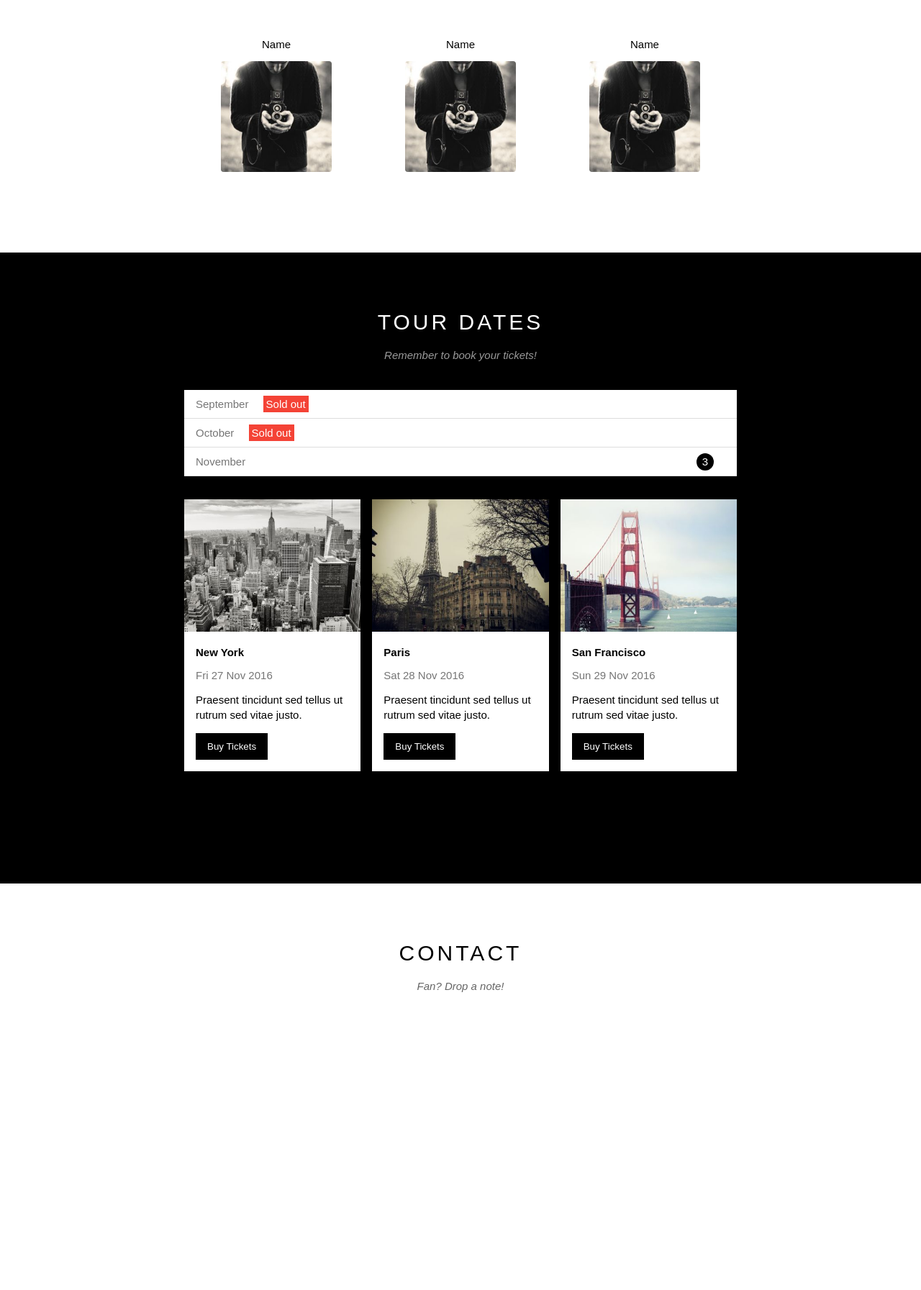
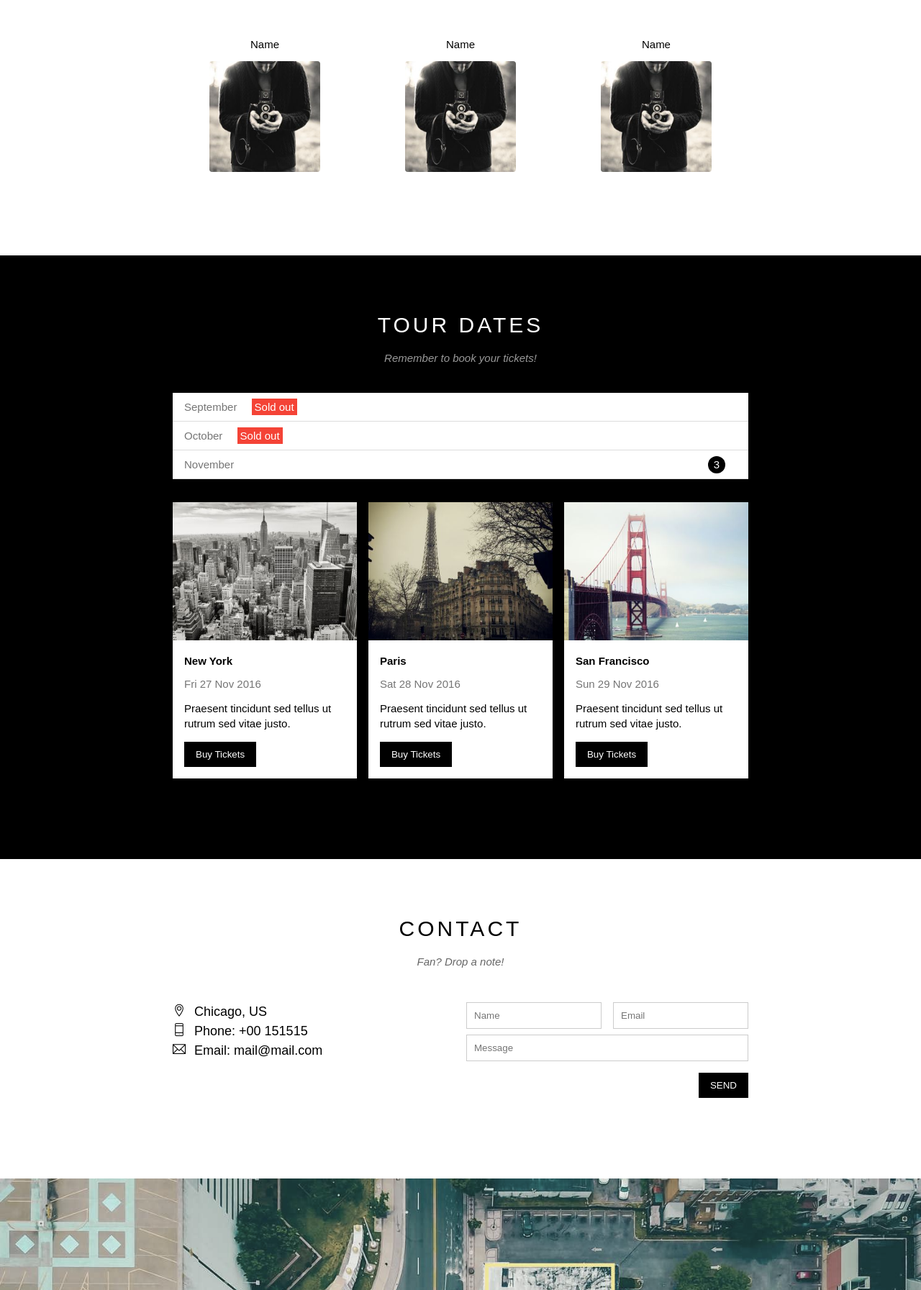
Before and after one commit to tinhuynh0703/TheBandWeb, a plain HTML site: page index.html in a window 1280 px wide. Shown: the part 1007-2800 px from the top of the page at 72% size. Before the commit the page ends 2494 px from the top, so only its background shows below. Drawn offline with Linux system fonts and the light colour scheme.

Commit message:
complete

```diff
--- a/assets/css/style.css
+++ b/assets/css/style.css
@@ -14,18 +14,45 @@ html {
 3. Màu sắc
 4. Kiểu dáng (kiểu chữ, hình tròn, vuông,...) */
 
-.clear {
-    clear: both;
-}
 
 /* Common */
 .text-white {
     color: #fff !important;
 }
 
+.text-center {
+    text-align: center !important;
+}
+
+.float-right {
+    float: right !important;
+}
+
+.btn {
+    text-decoration: none;
+    background-color: #000;
+    color: #fff;
+    padding: 10px 16px;
+    cursor: pointer;
+    display: inline-block;
+    margin-top: 15px;
+    border: none;
+}
+
+.btn:hover {
+    color: #000;
+    background-color: #ccc;
+}
+
 .row {
     margin-left: -8px;
     margin-right: -8px;
+}
+
+.row::after {
+    content: "";
+    display: block;
+    clear: both;
 }
 
 .col {
@@ -34,10 +61,28 @@ html {
     padding-right: 8px;
 }
 
+.col-half {
+    width: 50%;
+}
+
+.col-third {
+    width: 33.33333%;
+}
+
+.col-full {
+    width: 100%;
+}
+
+.mt-8 {
+    margin-top: 8px !important;
+}
+
+.mt-16 {
+    margin-top: 16px !important;
+}
+
 /* Main */
-#main  {
-
-}
+#main {}
 
 #header {
     position: fixed;
@@ -58,7 +103,7 @@ html {
     display: block;
 }
 
-#nav > li > a {
+#nav>li>a {
     text-transform: uppercase;
 }
 
@@ -79,7 +124,7 @@ html {
 }
 
 #nav .subnav li:hover,
-#nav > li:hover > a {
+#nav>li:hover>a {
     color: #000;
     background-color: #ccc;
 }
@@ -106,7 +151,7 @@ html {
 }
 
 #header .search-btn:hover {
-    background-color:#f44336;
+    background-color: #f44336;
     cursor: pointer;
 }
 
@@ -155,13 +200,11 @@ html {
     font-weight: bolder;
 }
 
-#content {
-
-}
+#content {}
 
 #content .content-section {
     width: 800px;
-    padding: 70px 16px 108px 16px;
+    padding: 70px 0px 112px;
     margin-left: auto;
     margin-right: auto;
 }
@@ -187,18 +230,14 @@ html {
     font-size: 15px;
     text-align: justify;
     line-height: 1.4;
-    letter-spacing: 1px ;
+    letter-spacing: 1px;
 }
 
 #content .member-list {
     margin-top: 56px;
 }
 
-#content .member-item {
-    float: left;
-    width: 33.33333%;
-    text-align: center;
-}
+
 
 #content .member-name {
     font-size: 15px;
@@ -250,12 +289,9 @@ html {
 
 .places-list {
     margin-top: 32px;
-    margin-bottom: 48px;
+
 }
 
-.place-item {
-    width: 33.33333%;
-}
 
 .place-img {
     width: 100%;
@@ -288,25 +324,68 @@ html {
     line-height: 1.4;
 }
 
-.place-buy-btn {
-    text-decoration: none;
-    background-color: #000;
-    color: #fff;
-    padding: 11px 16px;
-    margin-top: 30px;
-    cursor: pointer;
-    display: inline-block;
-    margin-top: 15px;
-    border: none;
+
+/* Contact form */
+.contact-content {
+    margin-top: 48px;
 }
 
-.place-buy-btn:hover {
-    color: #000;
-    background-color: #ccc;
+.contact-info {
+    font-size: 18px;
+    line-height: 1.5;
 }
 
+.contact-info i[class*="ti-"] {
+    width: 30px;
+    display: inline-block;
+
+}
+
+.contact-form {
+    font-size: 15px;
+}
+
+.contact-form .form-control {
+    padding: 10px;
+    border: 1px solid #ccc;
+    width: 100%;
+}
+
+/* Map section */
+.map-section img {
+    width: 100%;
+}
+
+.grayscale {
+    filter: grayscale(50%);
+}
+
+/* Footer section */
 #footer {
+    padding: 64px 16px;
+    text-align: center;
+}
 
+#footer .socials-list {
+    font-size: 24px;
+}
+
+#footer .socials-list a {
+    color: rgba(0, 0, 0, 0.6);
+    text-decoration: none;
+}
+
+#footer .socials-list a:hover {
+    opacity: 0.7;
+}
+
+#footer .copyright {
+    margin-top: 15px;
+    color: rgba(0, 0, 0, 0.6);
+}
+
+#footer .copyright a {
+    color: rgba(0, 0, 0, 0.6);
 }
 
 /* Modal */
@@ -323,7 +402,7 @@ html {
     justify-content: center;
 }
 
-.open{
+.open {
     display: flex;
 }
 
@@ -355,6 +434,7 @@ html {
 .modal-close:hover {
     background-color: #f44336;
 }
+
 .modal-close {
     position: absolute;
     right: 0px;
@@ -415,6 +495,7 @@ html {
         opacity: 0;
         transform: translateY(-140px)
     }
+
     to {
         opacity: 1;
         transform: translateY(0)
--- a/index.html
+++ b/index.html
@@ -1,5 +1,6 @@
 <!DOCTYPE html>
 <html lang="en">
+
 <head>
     <meta charset="UTF-8">
     <meta http-equiv="X-UA-Compatible" content="IE=edge">
@@ -8,6 +9,7 @@
     <link rel="stylesheet" href="./assets/css/style.css">
     <link rel="stylesheet" href="./assets/fonts/themify-icons/themify-icons.css">
 </head>
+
 <body>
     <div id="main">
         <div id="header">
@@ -39,8 +41,16 @@
         </div>
 
         <div id="slider">
-            <div class="text-content">
+            <div class=" text-content">
                 <h2 class="text-heading">Chicago</h2>
+                <p class="text-description">Thank you, Chicago - A night we won't forget.</p>
+            </div>
+            <div class=" text-content">
+                <h2 class=" text-heading">Chicago</h2>
+                <p class="text-description">Thank you, Chicago - A night we won't forget.</p>
+            </div>
+            <div class=" text-content">
+                <h2 class=" text-heading">Chicago</h2>
                 <p class="text-description">Thank you, Chicago - A night we won't forget.</p>
             </div>
         </div>
@@ -50,28 +60,35 @@
                 <h2 class="section-heading">THE BAND</h2>
                 <p class="section-subheading">We love music</p>
                 <p class="about-text">
-                    We have created a fictional band website. Lorem ipsum dolor sit amet, consectetur adipiscing elit, sed do eiusmod tempor incididunt ut labore et dolore magna aliqua. Ut enim ad minim veniam, quis nostrud exercitation ullamco laboris nisi ut aliquip ex ea commodo consequat. Duis aute irure dolor in reprehenderit in voluptate velit esse cillum dolore eu fugiat nulla pariatur. Excepteur sint occaecat cupidatat non proident, sunt in culpa qui officia deserunt mollit anim id est laborum consectetur adipiscing elit, sed do eiusmod tempor incididunt ut labore et dolore magna aliqua. Ut enim ad minim veniam, quis nostrud exercitation ullamco laboris nisi ut aliquip ex ea commodo consequat.
+                    We have created a fictional band website. Lorem ipsum dolor sit amet, consectetur adipiscing elit,
+                    sed do eiusmod tempor incididunt ut labore et dolore magna aliqua. Ut enim ad minim veniam, quis
+                    nostrud exercitation ullamco laboris nisi ut aliquip ex ea commodo consequat. Duis aute irure dolor
+                    in reprehenderit in voluptate velit esse cillum dolore eu fugiat nulla pariatur. Excepteur sint
+                    occaecat cupidatat non proident, sunt in culpa qui officia deserunt mollit anim id est laborum
+                    consectetur adipiscing elit, sed do eiusmod tempor incididunt ut labore et dolore magna aliqua. Ut
+                    enim ad minim veniam, quis nostrud exercitation ullamco laboris nisi ut aliquip ex ea commodo
+                    consequat.
                 </p>
-                <div class="member-list">
-                    <div class="member-item">
+                <div class="row member-list">
+                    <div class="col col-third text-center">
                         <p class="member-name">Name</p>
                         <img src="./assets/img/bandmember.jpg" alt="Name" class="member-img">
                     </div>
 
-                    <div class="member-item">
+                    <div class="col col-third text-center">
                         <p class="member-name">Name</p>
                         <img src="./assets/img/bandmember.jpg" alt="Name" class="member-img">
                     </div>
 
-                    <div class="member-item">
+                    <div class="col col-third text-center">
                         <p class="member-name">Name</p>
                         <img src="./assets/img/bandmember.jpg" alt="Name" class="member-img">
                     </div>
-                    <div class="clear"></div>
+
                 </div>
             </div>
 
-                <!-- Tour section -->
+            <!-- Tour section -->
             <div class="tour-section" id="tourdates">
                 <div class="content-section">
                     <h2 class="section-heading text-white">TOUR DATES</h2>
@@ -86,51 +103,92 @@
 
                     <!-- Places -->
                     <div class="row places-list">
-                        <div class="col place-item">
+                        <div class="col col-third">
                             <img src="./assets/img/newyork.jpg" alt="New York" class="place-img">
                             <div class="place-body">
                                 <h3 class="place-heading">New York</h3>
                                 <p class="place-time">Fri 27 Nov 2016</p>
                                 <p class="place-desc">Praesent tincidunt sed tellus ut rutrum sed vitae justo.</p>
-                                <button class="place-buy-btn js-buy-ticket">Buy Tickets</button>
+                                <button class="btn js-buy-ticket">Buy Tickets</button>
                             </div>
                         </div>
 
-                        <div class="col place-item">
+                        <div class="col col-third">
                             <img src="./assets/img/paris.jpg" alt="Paris" class="place-img">
                             <div class="place-body">
                                 <h3 class="place-heading">Paris</h3>
                                 <p class="place-time">Sat 28 Nov 2016</p>
                                 <p class="place-desc">Praesent tincidunt sed tellus ut rutrum sed vitae justo.</p>
-                                <button class="place-buy-btn js-buy-ticket">Buy Tickets</button>
+                                <button class="btn js-buy-ticket">Buy Tickets</button>
                             </div>
                         </div>
 
-                        <div class="col place-item">
+                        <div class="col col-third">
                             <img src="./assets/img/sanfran.jpg" alt="San Fran" class="place-img">
                             <div class="place-body">
                                 <h3 class="place-heading">San Francisco</h3>
                                 <p class="place-time">Sun 29 Nov 2016</p>
                                 <p class="place-desc">Praesent tincidunt sed tellus ut rutrum sed vitae justo.</p>
-                                <button class="place-buy-btn js-buy-ticket">Buy Tickets</button>
+                                <button class="btn js-buy-ticket">Buy Tickets</button>
                             </div>
                         </div>
-                        <div class="clear"></div>
+
                     </div>
                 </div>
             </div>
 
+            <!-- Begin: Contact section  -->
             <div class="content-section" id="contact">
                 <h2 class="section-heading">CONTACT</h2>
                 <p class="section-subheading">Fan? Drop a note!</p>
-                <div class="contact-container">
+
+                <div class="row contact-content">
+                    <div class="col col-half contact-info">
+                        <p><i class="ti-location-pin"></i>Chicago, US</p>
+                        <p><i class="ti-mobile"></i>Phone: +00 151515</p>
+                        <p><i class="ti-email"></i>Email: mail@mail.com</p>
+
+                    </div>
+                    <div class="col col-half contact-form">
+                        <form action="">
+                            <div class="row">
+                                <div class="col col-half">
+                                    <input type="text" name="" required placeholder="Name" id="" class="form-control">
+                                </div>
+                                <div class="col col-half">
+                                    <input type="email" name="" required placeholder="Email" id="" class="form-control">
+                                </div>
+                            </div>
+                            <div class="row mt-8">
+                                <div class="col col-full">
+                                    <input type="text" name="" required placeholder="Message" id=""
+                                        class="form-control">
+                                </div>
+                            </div>
+                            <input class="btn mt-16 float-right" type="submit" value="SEND">
+                        </form>
+                    </div>
 
                 </div>
+
+            </div>
+            <!-- End: Contact section  -->
+
+            <div class="map-section">
+                <img alt="Map" src="./assets/img/map.jpg" title="grayscale" class="grayscale">
             </div>
         </div>
 
         <div id="footer">
-
+            <div class="socials-list">
+                <a href=""><i class="ti-facebook"></i></a>
+                <a href=""><i class="ti-instagram"></i></a>
+                <a href=""><i class="ti-twitter-alt"></i></a>
+                <a href=""><i class="ti-youtube"></i></a>
+                <a href=""><i class="ti-linkedin"></i></a>
+                <a href=""><i class="ti-github"></i></a>
+            </div>
+            <p class="copyright">Powered by <a href="">w3.css</a></p>
         </div>
     </div>
 
@@ -199,6 +257,8 @@
         modalContainer.addEventListener('click', function (event) {
             event.stopPropagation()
         })
+
     </script>
 </body>
+
 </html>
```
Also changed, not shown: assets/img/ny.jpg (added).
